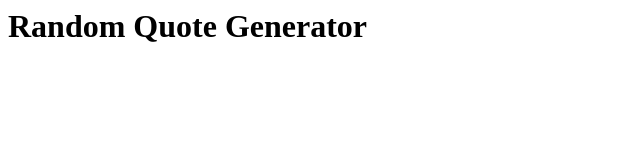
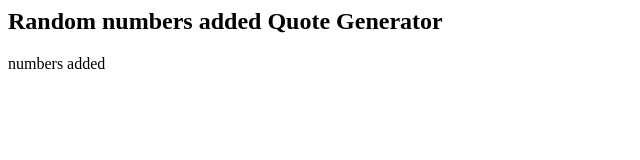
Before and after one commit to Tenzy07/poodles, a plain HTML site: page index.html in a window 1280 px wide. Shown: the whole page, without its empty margins (0-640 px from the left). Drawn offline with Linux system fonts and the light colour scheme.

Commit message:
new numbers added

```diff
--- a/index.html
+++ b/index.html
@@ -1,6 +1,6 @@
-<h1>Random Quote Generator</h1>
+<h2>Random numbers added Quote Generator</h2>
 <div class="white-box">
   <div class="quote">
     <i class="fa fa-quote-left fa-3x"></i>
     <p class="random-quote"> <span id="text"></span></p>
-  </div>
+  </div> numbers added
```
